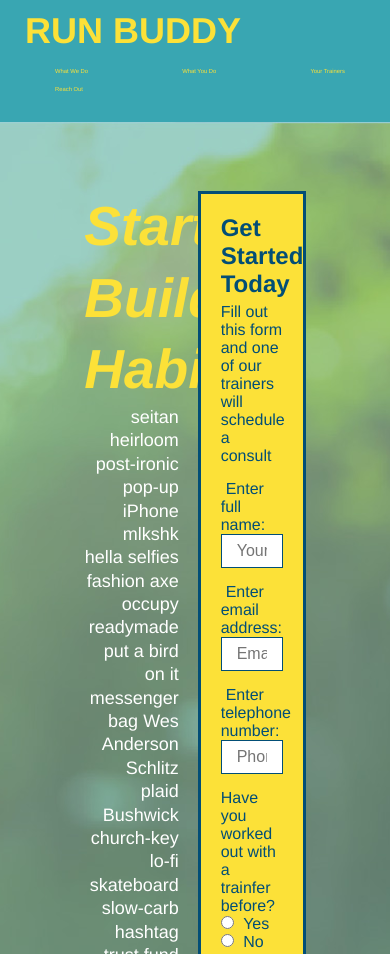
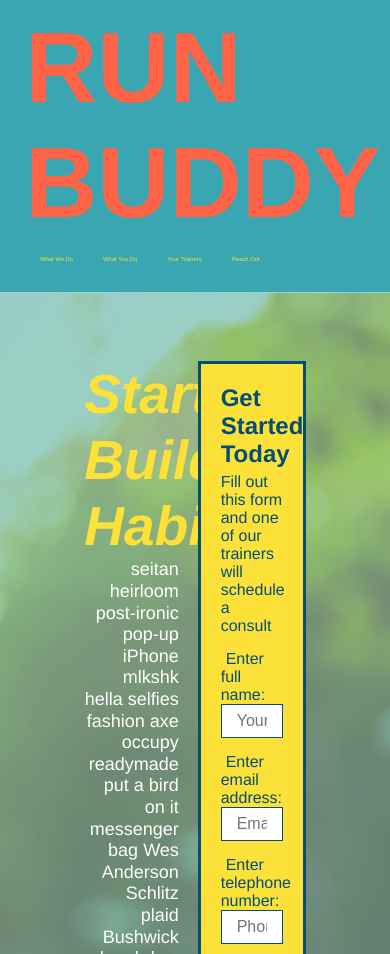
Before and after one commit to VincentCoolridge/run-buddy, a plain HTML site: page index.html in a window 390 px wide. Shown: the top 954 px of the page. Drawn offline with Linux system fonts and the light colour scheme.

Commit message:
began queries input

```diff
--- a/assets/css/style.css
+++ b/assets/css/style.css
@@ -40,7 +40,7 @@ header nav ul li {
     display: inline;
 }
 header nav ul li a {
-    margin: 0 30px;
+    padding: 10px 15px;
     font-weight: lighter;
     font-size: 1.5vw;
 }
@@ -75,6 +75,7 @@ section {
     display:flex;
     justify-content: center;
     flex-wrap:wrap;
+    align-items: flex-start;
 }
 /* Hero Style End */
 .hero-cta {
@@ -83,7 +84,7 @@ section {
     margin:3.5%;
     color:#fff;
     font-size: 18px;
-    line-height: 1.3;
+    line-height: 1.2;
 }
 .hero-cta h2 {
     font-style: italic;
@@ -138,7 +139,7 @@ section {
     background: #fce138;
 }
 .section-title {
-    font-size: 55px;
+    font-size: 48px;
     color:#024e76;
     border-bottom: 3px solid;
     padding-bottom: 20px;
@@ -286,3 +287,26 @@ section {
 .flex-row {
     display:flex;
 }
+/* Media query for smaller desktop screens and smaller */
+@media screen and (max-width:980px) {
+    header h1 a {
+        /* This will be applied on any screen smaller than 980px */
+        color:tomato;
+    }
+}
+
+/* Media query for tablets and smaller */
+@media screen and (max-width: 768px) {
+    header h1 {
+        /* This will be applied on any screen between 768px and 575px */
+        font-size 80px;
+    }
+}
+
+/* Media query for mobile phones and smaller */
+@media screen and (max-width: 575px) {
+    header h1 {
+        /* this will be applied on any screen smaller than 575px */
+        font-size: 100px;
+    }
+}
--- a/index.html
+++ b/index.html
@@ -4,6 +4,7 @@
         <meta charset="UTF-8" />
         <title>Run Buddy</title>
         <link rel="stylesheet" href="./assets/css/style.css" />
+        <meta name="viewport" content="width=device-width, initial-scale=1.0" />
     </head>
     <body>
         <!--navigation-->
```
Also changed, not shown: privacy-policy.html (+1 -0 lines).
